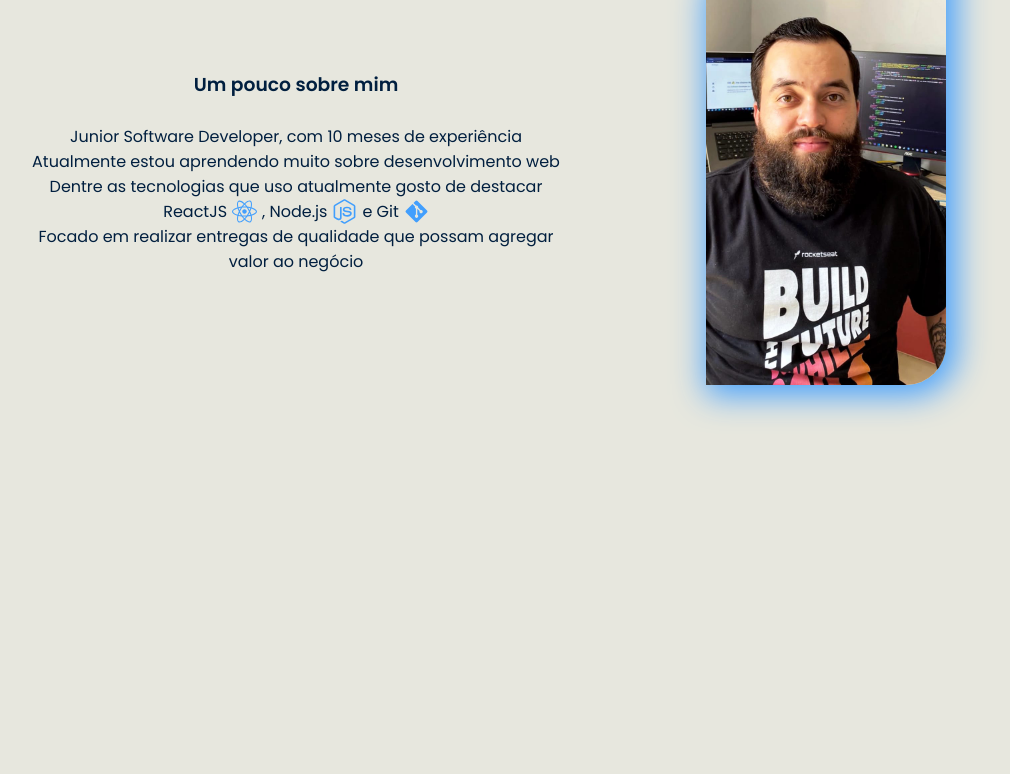
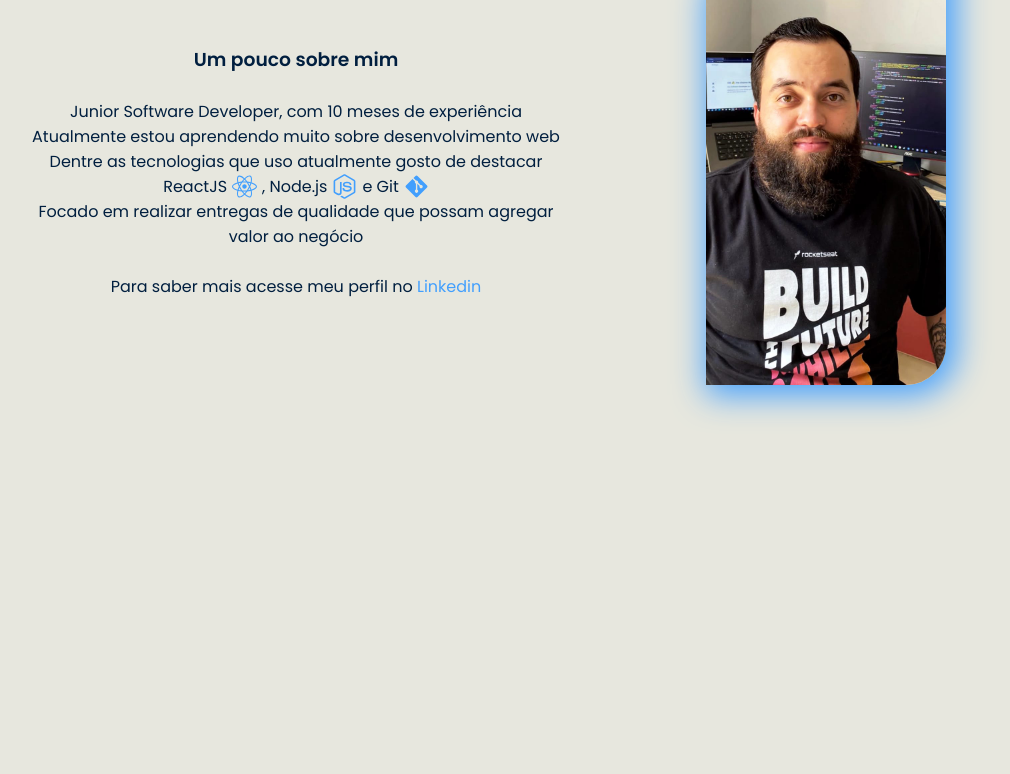
Before and after one commit to WagaoFC/devWagao, a React (Vite) app: page / in a window 1280 px wide. Shown: the part 1012-1786 px from the top of the page, without its empty margins (154-1164 px from the left). Built offline with nearby package versions, Linux system fonts and the light colour scheme.

Commit message:
finalizando About

```diff
--- a/src/components/About/index.tsx
+++ b/src/components/About/index.tsx
@@ -12,11 +12,13 @@ export function About() {
                 <p>Junior Software Developer, com 10 meses de experiência</p>
                 <p>Atualmente estou aprendendo muito sobre desenvolvimento web</p>
                 <p>Dentre as tecnologias que uso atualmente gosto de destacar</p>
-                <p className='Align'>
+                <p className='Tech'>
                     ReactJS <FaReact />,
                     Node.js <FaNodeJs /> e
                     Git <FaGitAlt /></p>
                 <p>Focado em realizar entregas de qualidade que possam agregar valor ao negócio</p>
+                <br />
+                <p>Para saber mais acesse meu perfil no <a href="https://www.linkedin.com/in/wagnerferreiracosta/" target="_blank">Linkedin</a></p>
             </Text>
             <img src={wagaoSerious} alt="Foto de Wagner" />
         </ Container>
--- a/src/components/About/styled.ts
+++ b/src/components/About/styled.ts
@@ -25,11 +25,16 @@ export const Text = styled.div`
     justify-content: center;
     align-items: center;
 
-    .Align {
+    .Tech {
         display: flex;
         justify-content: center;
         align-items: center;
         gap: 5px;
+    }
+
+    a {
+        text-decoration: none;
+        color: var(--text-color-focus);
     }
 
     svg {
```
